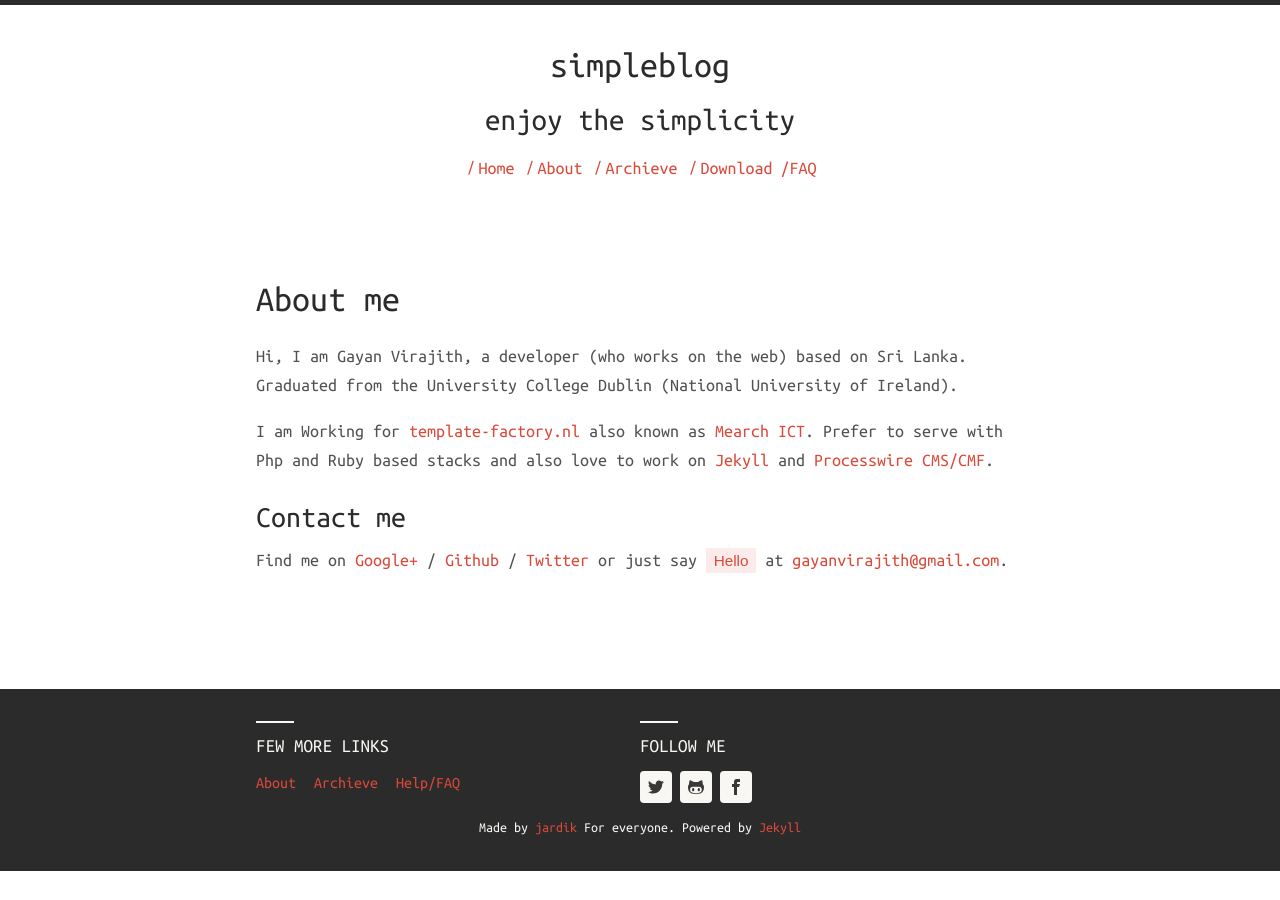
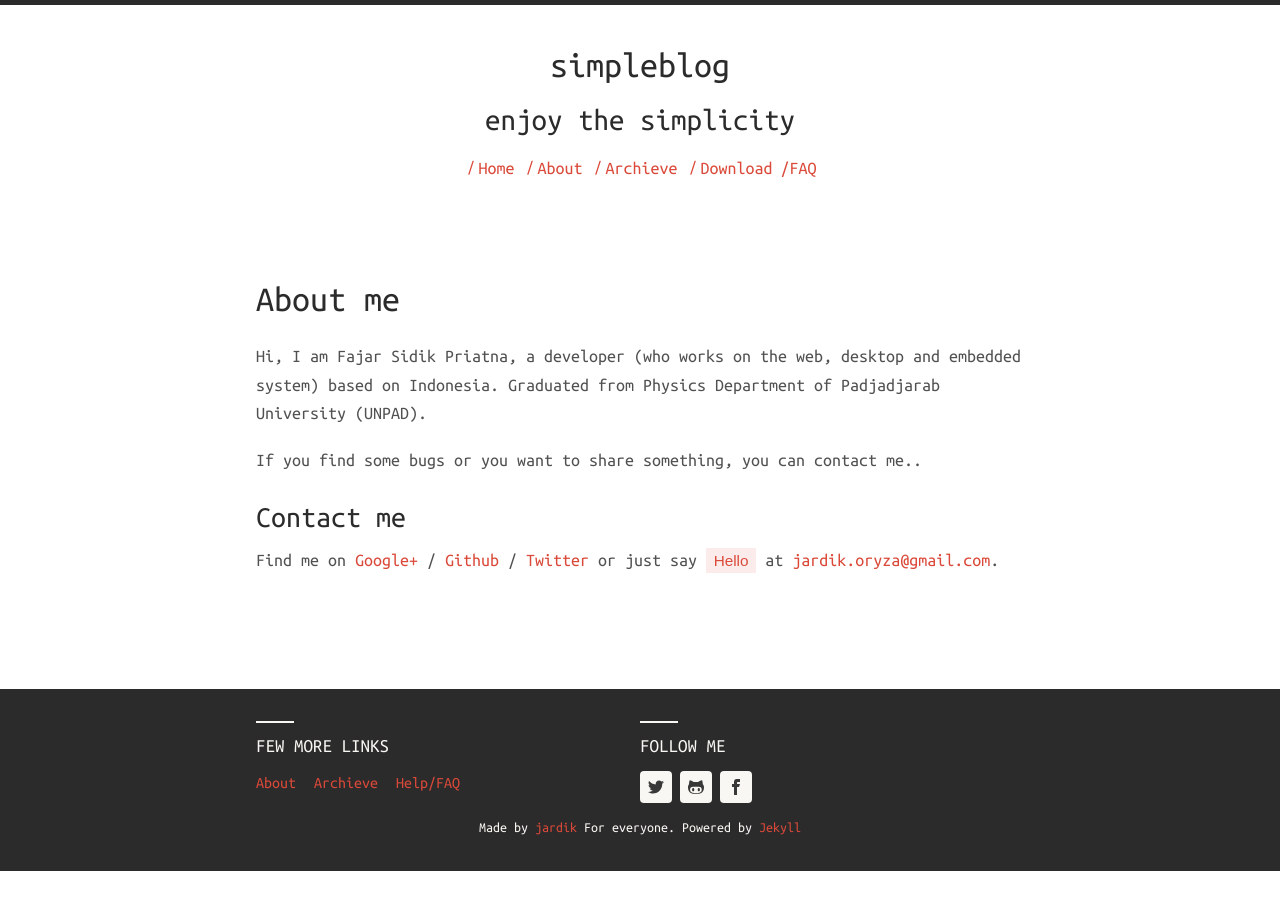
Before and after one commit to jhonoryza/blog, a Jekyll site: the page built from about.md, in a window 1280 px wide. Built offline with Jekyll 4.4.1, drawn with Linux system fonts in a browser that asks for light colours; nearby versions of some CDN libraries; some web fonts are replaced.

Commit message:
fix route

```diff
--- a/_config.yml
+++ b/_config.yml
@@ -8,6 +8,7 @@ url: http://jhonoryza.github.io
 
 # Localhost
 # url: http://127.0.0.1:4000
+# development
 mode: production
 # Harmony theme configuration. Please change accordingly.
 harmony:
--- a/about.md
+++ b/about.md
@@ -4,17 +4,15 @@ title: About me
 permalink: /about/
 ---
 
-Hi, I am Gayan Virajith, a developer (who works on the web) based on Sri Lanka.
-Graduated from the University College Dublin (National University of Ireland).
+Hi, I am Fajar Sidik Priatna, a developer (who works on the web, desktop and embedded system) based on Indonesia.
+Graduated from Physics Department of Padjadjarab University (UNPAD).
 
-I am Working for [template-factory.nl][tf] also known as [Mearch ICT][m].
-Prefer to serve with Php and Ruby based stacks and also love to work
-on [Jekyll][jekyll] and [Processwire CMS/CMF][pw].
+If you find some bugs or you want to share something, you can contact me..
 
 ### Contact me
 
 Find me on [Google+][google] / [Github][github] / [Twitter][Twitter] or just say `Hello` at
-[gayanvirajith@gmail.com](gayanvirajith@gmail.com).
+[jardik.oryza@gmail.com](jardik.oryza@gmail.com).
 
 
 [tf]: http://template-factory.nl
@@ -22,6 +20,6 @@ Find me on [Google+][google] / [Github][github] / [Twitter][Twitter] or just say
 [pw]: http://processwire.com
 [pwf]: http://processwire.com/talk
 [jekyll]: http://jekyllrb.com
-[github]: https://github.com/gayanvirajith
-[google]: https://plus.google.com/+GayanVirajith
-[twitter]: https://twitter.com/gayanvirajith
+[github]: https://github.com/jhonoryza
+[google]: https://plus.google.com/+FajarSidikPriatna
+[twitter]: https://twitter.com/jardik7
```
